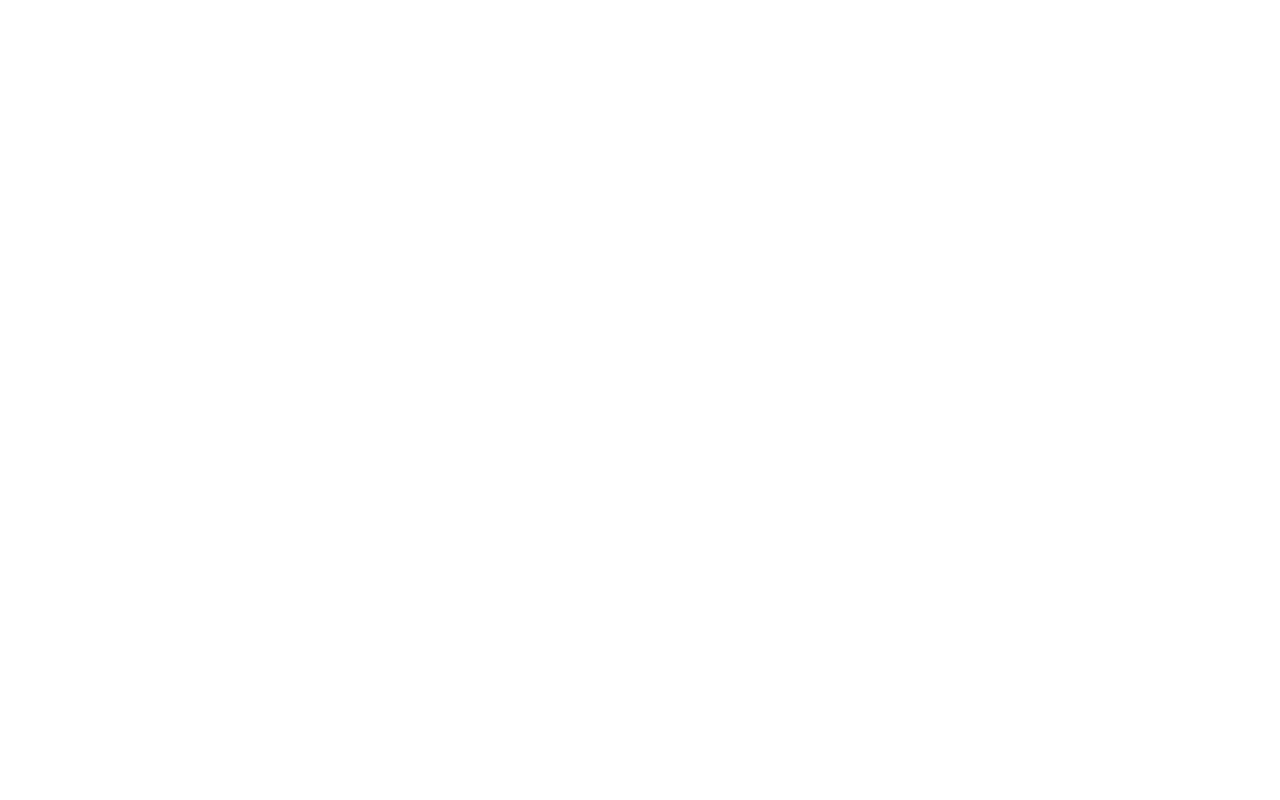
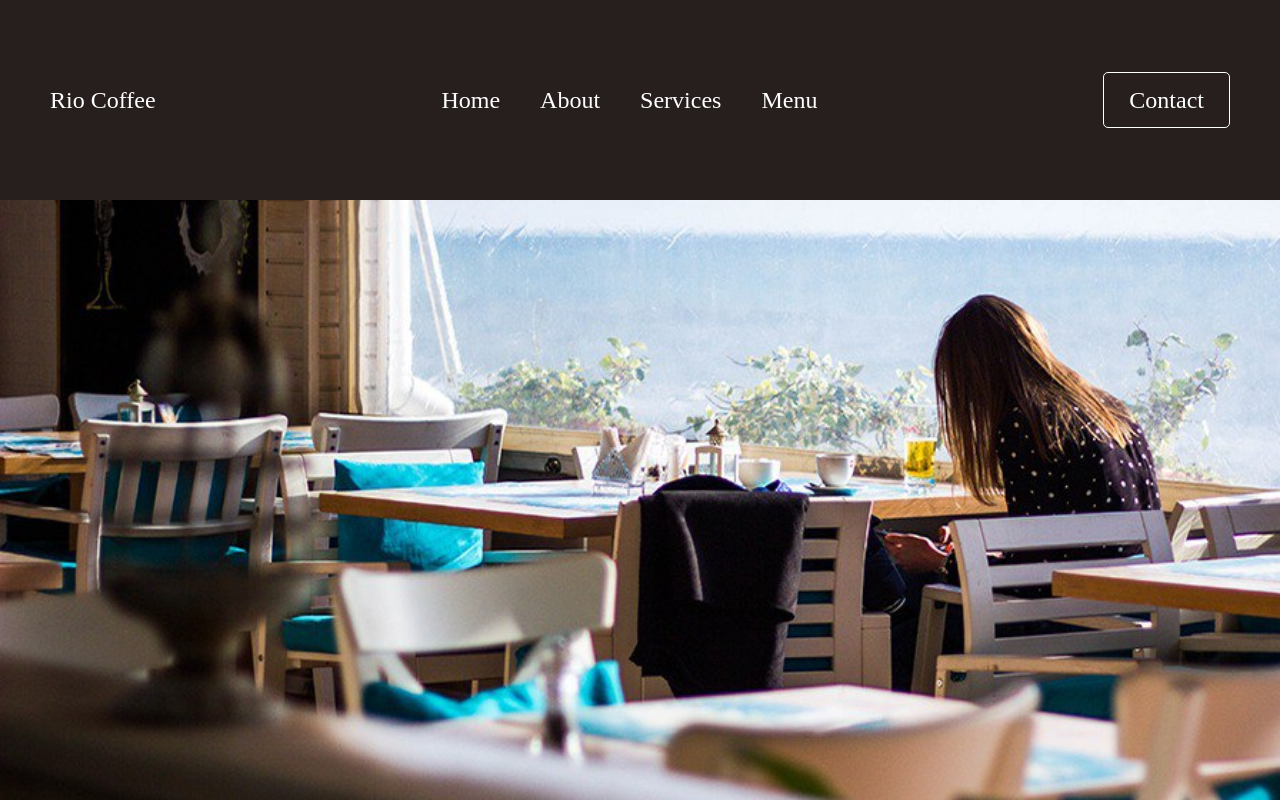
Before and after one commit to Termins55/practice_1_06_FlexMenu, a plain HTML site: page index.html in a window 1280 px wide. Drawn offline with Linux system fonts and the light colour scheme.

Commit message:
Add basis and position

```diff
--- a/assets/css/style.css
+++ b/assets/css/style.css
@@ -1,3 +1,54 @@
 * {
-    box-sizing: border-box;
+  box-sizing: border-box;
 }
+
+body {
+  height: 100vh;
+  background-image: url(/assets/images/main_bg.jpg);
+  background-repeat: no-repeat;
+  background-size: cover;
+  color: white;
+  font-size: 1.5rem;
+  position: relative;
+}
+
+header {
+  background-color: rgb(39, 30, 30);
+  display: flex;
+  justify-content: space-between;
+  align-items: center;
+  padding: 50px;
+  margin: 0 auto;
+  width: 100%;
+  min-height: 200px;
+  position: fixed;
+  flex-wrap: wrap;
+}
+
+ul {
+  display: flex;
+  gap: 40px;
+}
+
+header,
+nav,
+footer {
+  flex-basis: 100px;
+}
+
+a {
+  text-decoration: none;
+  color: white;
+}
+
+footer {
+  display: flex;
+  justify-self: center;
+}
+
+.footerContact {
+  border: 1px solid white;
+  text-decoration: none;
+  padding: 15px 25px 15px 25px;
+  border-radius: 5px;
+}
--- a/index.html
+++ b/index.html
@@ -1,17 +1,31 @@
 <!DOCTYPE html>
 <html lang="en">
-<head>
-    <meta charset="UTF-8">
-    <meta name="viewport" content="width=device-width, initial-scale=1.0">
+  <head>
+    <meta charset="UTF-8" />
+    <meta name="viewport" content="width=device-width, initial-scale=1.0" />
     <title>Flex Menu</title>
-    <link rel="stylesheet" href="./assets/css/reset.css">
+    <link rel="stylesheet" href="./assets/css/reset.css" />
     <link
       rel="stylesheet"
       href="https://cdnjs.cloudflare.com/ajax/libs/font-awesome/6.7.2/css/all.min.css"
     />
-    <link rel="stylesheet" href="./assets/css/style.css">
-</head>
-<body>
-
-</body>
+    <link rel="stylesheet" href="./assets/css/style.css" />
+  </head>
+  <body>
+    <header>
+      <h2>Rio Coffee</h2>
+      <nav>
+        <ul>
+          <li><a href="Home">Home</a></li>
+          <li><a href="About">About</a></li>
+          <li><a href="Services">Services</a></li>
+          <li><a href="Menu">Menu</a></li>
+        </ul>
+      </nav>
+      <footer>
+        <a class="footerContact" href="Contact">Contact</a>
+      </footer>
+    </header>
+    <main></main>
+  </body>
 </html>
```
Also changed, not shown: assets/images/main_bg.jpg (added).
